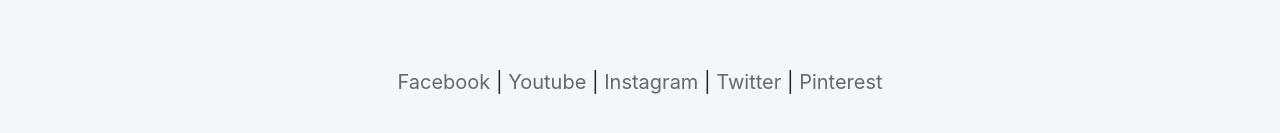
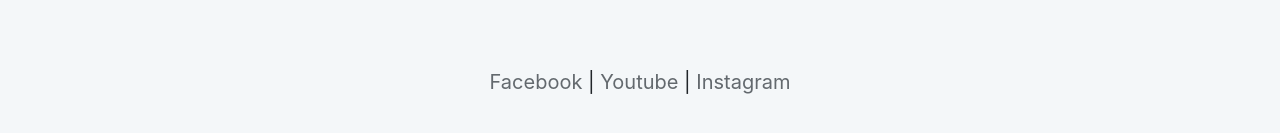
Before and after one commit to sw10d222/blog, a Next.js app: page / in a window 1280 px wide. Shown: the part 1607-1740 px from the top of the page. Built offline with nearby package versions, Linux system fonts and the light colour scheme.

Commit message:
component

```diff
--- a/components/intro.js
+++ b/components/intro.js
@@ -1,5 +1,4 @@
 import { Media, Image } from "react-bootstrap";
-
 export default () => (
   <Media className="mb-4 admin-intro">
     <Image
--- /dev/null
+++ b/jsconfig.json
@@ -0,0 +1,5 @@
+{
+    "compilerOptions": {
+      "baseUrl": "."
+    }
+  }
--- a/pages/index.js
+++ b/pages/index.js
@@ -9,10 +9,10 @@
   Card,
 } from "react-bootstrap";
 
-import MyNavbar from "../components/my-navbar";
-import Intro from "../components/intro";
-import ListItem from "../components/list-item";
-import GridItem from "../components/grid-item";
+import MyNavbar from "components/my-navbar";
+import Intro from "components/intro";
+import ListItem from "components/list-item";
+import GridItem from "components/grid-item";
 
 export default function Home() {
   return (
@@ -66,10 +66,6 @@
           <a href="#">Youtube</a>
           {" | "}
           <a href="#">Instagram</a>
-          {" | "}
-          <a href="#">Twitter</a>
-          {" | "}
-          <a href="#">Pinterest</a>
         </div>
       </footer>
     </Container>
```
